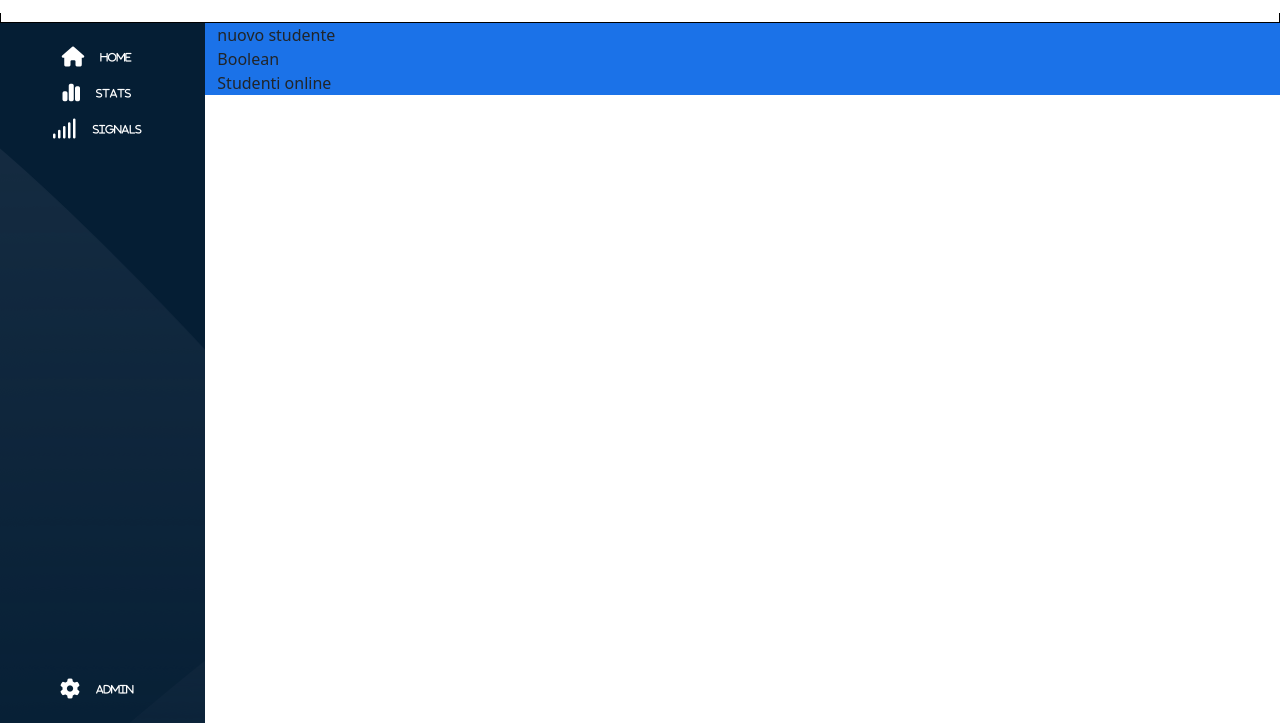
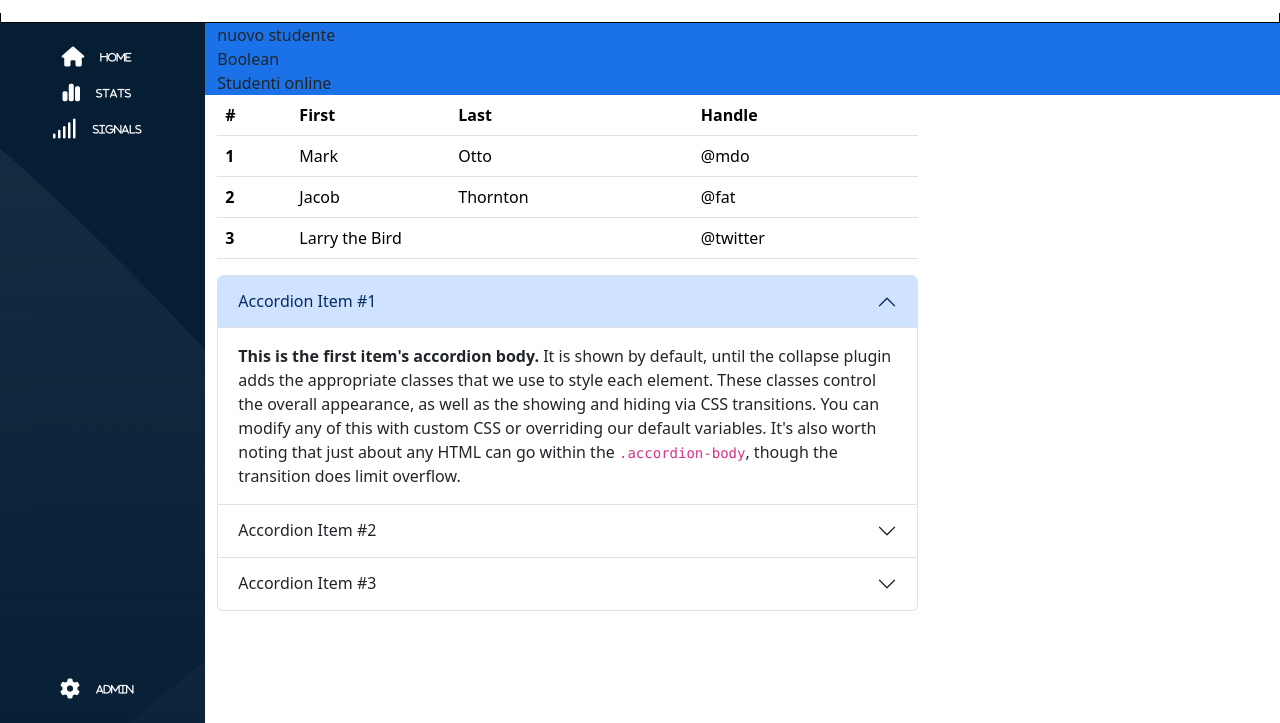
Before and after one commit to JohnQuimson/html-css-bootstrap-dashboard, a plain HTML site: page index.html in a window 1280 px wide. Shown: the part 77-800 px from the top of the page. Drawn offline with nearby package versions, Linux system fonts and the light colour scheme.

Commit message:
feat: content col 1

```diff
--- a/index.html
+++ b/index.html
@@ -199,16 +199,149 @@
           </div>
         </div>
 
-        <!-- JUMBO -->
+        <!-- CONTENT -->
         <div id="content" class="col-10">
+          <!-- JUMBO -->
           <div id="jumbo" class="row">
             <div class="col-12">nuovo studente</div>
             <div class="col-12">Boolean</div>
             <div class="col-12">Studenti online</div>
           </div>
+
+          <div class="row">
+            <div class="col-12 col-md-12 col-lg-8">
+              <!-- CLASSI -->
+              <table class="table table-hover">
+                <thead>
+                  <tr>
+                    <th scope="col">#</th>
+                    <th scope="col">First</th>
+                    <th scope="col">Last</th>
+                    <th scope="col">Handle</th>
+                  </tr>
+                </thead>
+                <tbody>
+                  <tr>
+                    <th scope="row">1</th>
+                    <td>Mark</td>
+                    <td>Otto</td>
+                    <td>@mdo</td>
+                  </tr>
+                  <tr>
+                    <th scope="row">2</th>
+                    <td>Jacob</td>
+                    <td>Thornton</td>
+                    <td>@fat</td>
+                  </tr>
+                  <tr>
+                    <th scope="row">3</th>
+                    <td colspan="2">Larry the Bird</td>
+                    <td>@twitter</td>
+                  </tr>
+                </tbody>
+              </table>
+              <!-- FAQ -->
+              <div class="accordion" id="accordionExample">
+                <div class="accordion-item">
+                  <h2 class="accordion-header">
+                    <button
+                      class="accordion-button"
+                      type="button"
+                      data-bs-toggle="collapse"
+                      data-bs-target="#collapseOne"
+                      aria-expanded="true"
+                      aria-controls="collapseOne"
+                    >
+                      Accordion Item #1
+                    </button>
+                  </h2>
+                  <div
+                    id="collapseOne"
+                    class="accordion-collapse collapse show"
+                    data-bs-parent="#accordionExample"
+                  >
+                    <div class="accordion-body">
+                      <strong>This is the first item's accordion body.</strong>
+                      It is shown by default, until the collapse plugin adds the
+                      appropriate classes that we use to style each element.
+                      These classes control the overall appearance, as well as
+                      the showing and hiding via CSS transitions. You can modify
+                      any of this with custom CSS or overriding our default
+                      variables. It's also worth noting that just about any HTML
+                      can go within the <code>.accordion-body</code>, though the
+                      transition does limit overflow.
+                    </div>
+                  </div>
+                </div>
+                <div class="accordion-item">
+                  <h2 class="accordion-header">
+                    <button
+                      class="accordion-button collapsed"
+                      type="button"
+                      data-bs-toggle="collapse"
+                      data-bs-target="#collapseTwo"
+                      aria-expanded="false"
+                      aria-controls="collapseTwo"
+                    >
+                      Accordion Item #2
+                    </button>
+                  </h2>
+                  <div
+                    id="collapseTwo"
+                    class="accordion-collapse collapse"
+                    data-bs-parent="#accordionExample"
+                  >
+                    <div class="accordion-body">
+                      <strong>This is the second item's accordion body.</strong>
+                      It is hidden by default, until the collapse plugin adds
+                      the appropriate classes that we use to style each element.
+                      These classes control the overall appearance, as well as
+                      the showing and hiding via CSS transitions. You can modify
+                      any of this with custom CSS or overriding our default
+                      variables. It's also worth noting that just about any HTML
+                      can go within the <code>.accordion-body</code>, though the
+                      transition does limit overflow.
+                    </div>
+                  </div>
+                </div>
+                <div class="accordion-item">
+                  <h2 class="accordion-header">
+                    <button
+                      class="accordion-button collapsed"
+                      type="button"
+                      data-bs-toggle="collapse"
+                      data-bs-target="#collapseThree"
+                      aria-expanded="false"
+                      aria-controls="collapseThree"
+                    >
+                      Accordion Item #3
+                    </button>
+                  </h2>
+                  <div
+                    id="collapseThree"
+                    class="accordion-collapse collapse"
+                    data-bs-parent="#accordionExample"
+                  >
+                    <div class="accordion-body">
+                      <strong>This is the third item's accordion body.</strong>
+                      It is hidden by default, until the collapse plugin adds
+                      the appropriate classes that we use to style each element.
+                      These classes control the overall appearance, as well as
+                      the showing and hiding via CSS transitions. You can modify
+                      any of this with custom CSS or overriding our default
+                      variables. It's also worth noting that just about any HTML
+                      can go within the <code>.accordion-body</code>, though the
+                      transition does limit overflow.
+                    </div>
+                  </div>
+                </div>
+              </div>
+            </div>
+            <div class="col-12 col-md-12 col-lg-4"></div>
+          </div>
         </div>
       </div>
-      <!-- /Fine Row ^ -->
+      <!-- /Fine Row MAIN^ -->
     </main>
   </body>
 </html>
```
